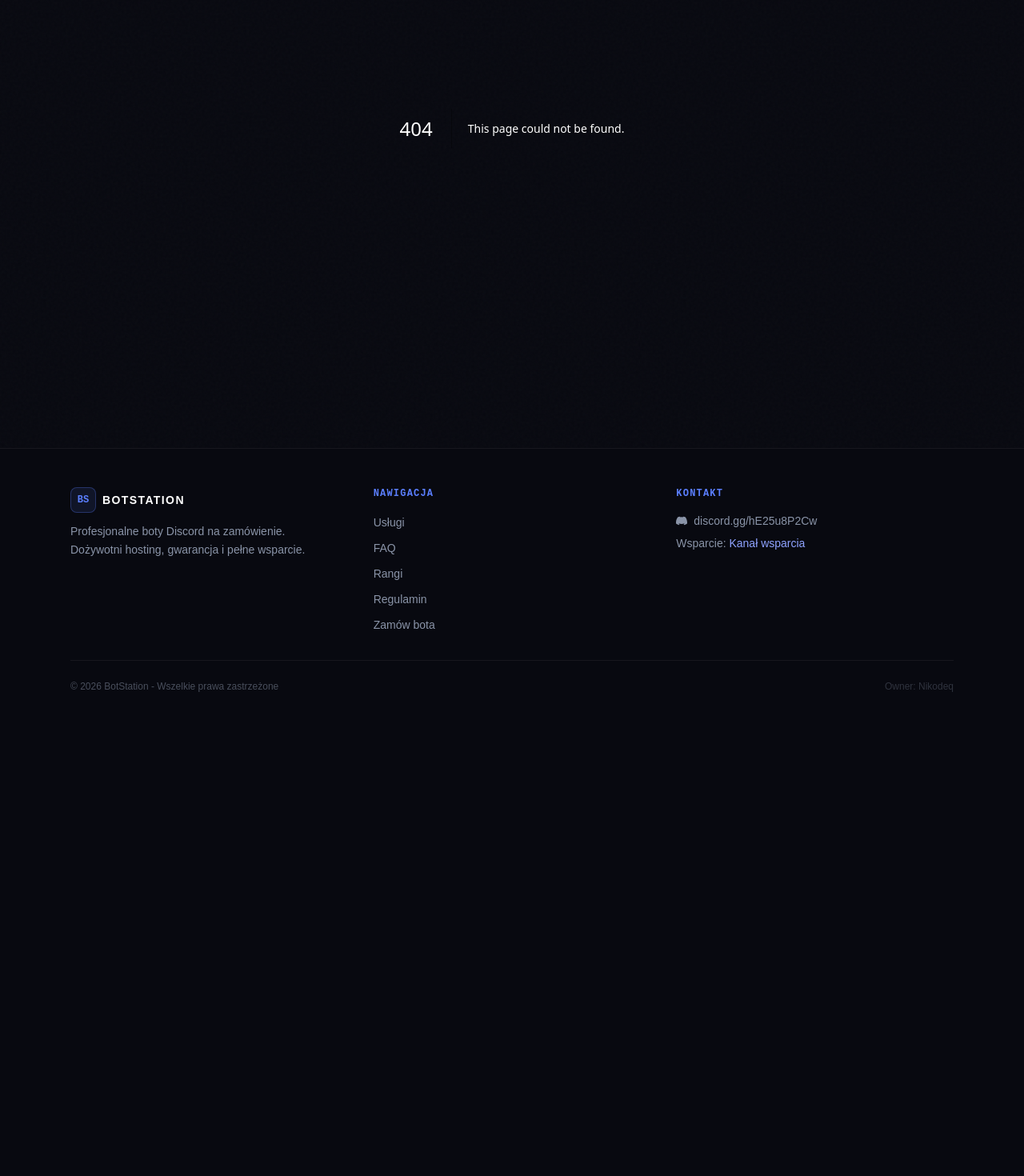
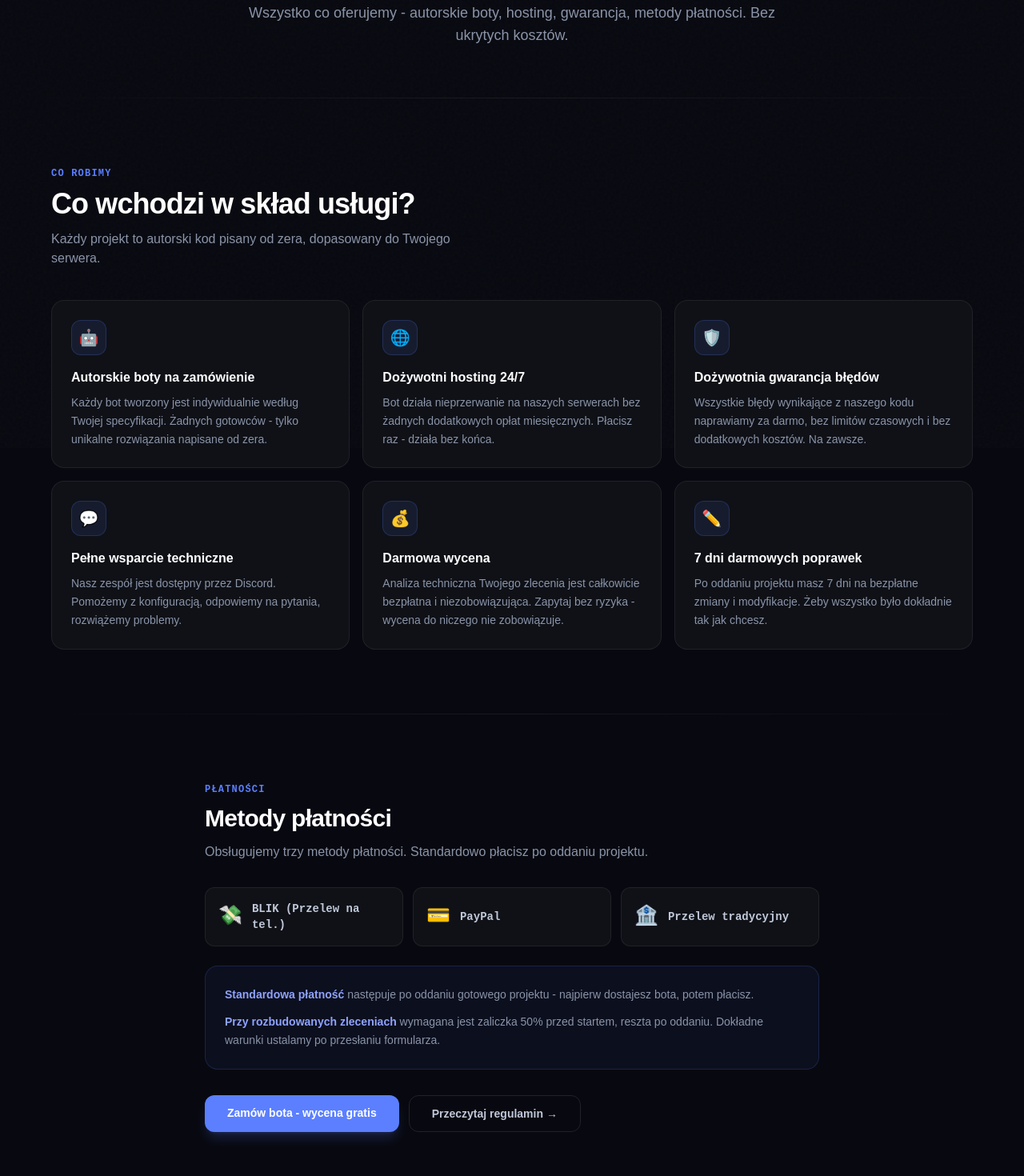
Before and after one commit to Nikodeq654/BotStation-v2, a Next.js app: page /app/uslugi in a window 1280 px wide. Before the commit this address had no page. Shown: the part 240-1710 px from the top of the page at 80% size. Before the commit the page ends 1154 px from the top, so only its background shows below. Built offline with nearby package versions, Linux system fonts and the light colour scheme.

Commit message:
Create page.tsx

```diff
--- /dev/null
+++ b/app/app/uslugi/page.tsx
@@ -0,0 +1,95 @@
+import Link from 'next/link'
+import PageHeader from '@/components/PageHeader'
+import type { Metadata } from 'next'
+
+export const metadata: Metadata = {
+  title: 'Usługi - BotStation',
+  description: 'Autorskie boty Discord na zamówienie. Dożywotni hosting 24/7, gwarancja, 7 dni poprawek. Darmowa wycena.',
+}
+
+const features = [
+  { icon: '🤖', title: 'Autorskie boty na zamówienie', desc: 'Każdy bot tworzony jest indywidualnie według Twojej specyfikacji. Żadnych gotowców - tylko unikalne rozwiązania napisane od zera.' },
+  { icon: '🌐', title: 'Dożywotni hosting 24/7', desc: 'Bot działa nieprzerwanie na naszych serwerach bez żadnych dodatkowych opłat miesięcznych. Płacisz raz - działa bez końca.' },
+  { icon: '🛡️', title: 'Dożywotnia gwarancja błędów', desc: 'Wszystkie błędy wynikające z naszego kodu naprawiamy za darmo, bez limitów czasowych i bez dodatkowych kosztów. Na zawsze.' },
+  { icon: '💬', title: 'Pełne wsparcie techniczne', desc: 'Nasz zespół jest dostępny przez Discord. Pomożemy z konfiguracją, odpowiemy na pytania, rozwiążemy problemy.' },
+  { icon: '💰', title: 'Darmowa wycena', desc: 'Analiza techniczna Twojego zlecenia jest całkowicie bezpłatna i niezobowiązująca. Zapytaj bez ryzyka - wycena do niczego nie zobowiązuje.' },
+  { icon: '✏️', title: '7 dni darmowych poprawek', desc: 'Po oddaniu projektu masz 7 dni na bezpłatne zmiany i modyfikacje. Żeby wszystko było dokładnie tak jak chcesz.' },
+]
+
+const payments = [
+  { icon: '💸', label: 'BLIK (Przelew na tel.)' },
+  { icon: '💳', label: 'PayPal' },
+  { icon: '🏦', label: 'Przelew tradycyjny' },
+]
+
+export default function UslugiPage() {
+  return (
+    <>
+      <PageHeader
+        label="Nasza oferta"
+        title="Usługi i warunki"
+        description="Wszystko co oferujemy - autorskie boty, hosting, gwarancja, metody płatności. Bez ukrytych kosztów."
+      />
+
+      <div className="h-px bg-gradient-to-r from-transparent via-white/[0.07] to-transparent" />
+
+      <section className="py-20 px-4">
+        <div className="max-w-6xl mx-auto">
+          <div className="mb-10">
+            <span className="font-mono text-xs font-bold tracking-widest uppercase text-accent">Co robimy</span>
+            <h2 className="font-display text-3xl sm:text-4xl font-bold tracking-tight text-white mt-2 mb-3">Co wchodzi w skład usługi?</h2>
+            <p className="text-silver2 max-w-lg">Każdy projekt to autorski kod pisany od zera, dopasowany do Twojego serwera.</p>
+          </div>
+
+          <div className="grid grid-cols-1 sm:grid-cols-2 lg:grid-cols-3 gap-4">
+            {features.map((f, i) => (
+              <div key={i} className="group bg-bg2 border border-white/[0.07] hover:border-accent/20 rounded-2xl p-6 transition-all duration-200 hover:-translate-y-1 relative overflow-hidden">
+                <div className="absolute inset-x-0 top-0 h-px bg-gradient-to-r from-transparent via-accent/40 to-transparent opacity-0 group-hover:opacity-100 transition-opacity" />
+                <div className="w-11 h-11 rounded-xl bg-accent/10 border border-accent/20 flex items-center justify-center text-xl mb-4">{f.icon}</div>
+                <h3 className="font-display font-bold text-white text-base mb-2">{f.title}</h3>
+                <p className="text-sm text-silver2 leading-relaxed">{f.desc}</p>
+              </div>
+            ))}
+          </div>
+        </div>
+      </section>
+
+      <div className="h-px bg-gradient-to-r from-transparent via-white/[0.07] to-transparent" />
+
+      <section className="py-20 px-4">
+        <div className="max-w-3xl mx-auto">
+          <span className="font-mono text-xs font-bold tracking-widest uppercase text-accent">Płatności</span>
+          <h2 className="font-display text-3xl font-bold tracking-tight text-white mt-2 mb-3">Metody płatności</h2>
+          <p className="text-silver2 mb-8">Obsługujemy trzy metody płatności. Standardowo płacisz po oddaniu projektu.</p>
+
+          <div className="grid grid-cols-1 sm:grid-cols-3 gap-3 mb-6">
+            {payments.map((p, i) => (
+              <div key={i} className="bg-bg2 border border-white/[0.07] hover:border-accent/20 rounded-xl p-4 flex items-center gap-3 font-mono text-sm font-semibold text-silver transition-colors">
+                <span className="text-2xl">{p.icon}</span>
+                {p.label}
+              </div>
+            ))}
+          </div>
+
+          <div className="bg-accent/[0.06] border border-accent/[0.18] rounded-2xl p-6">
+            <p className="text-sm text-silver2 leading-relaxed mb-3">
+              <span className="text-accent2 font-semibold">Standardowa płatność</span> następuje po oddaniu gotowego projektu - najpierw dostajesz bota, potem płacisz.
+            </p>
+            <p className="text-sm text-silver2 leading-relaxed">
+              <span className="text-accent2 font-semibold">Przy rozbudowanych zleceniach</span> wymagana jest zaliczka 50% przed startem, reszta po oddaniu. Dokładne warunki ustalamy po przesłaniu formularza.
+            </p>
+          </div>
+
+          <div className="flex flex-wrap gap-3 mt-8">
+            <Link href="/zamowienie" className="bg-accent hover:bg-accent2 text-white px-7 py-3 rounded-xl font-semibold text-sm transition-all hover:-translate-y-0.5 shadow-lg shadow-accent/20">
+              Zamów bota - wycena gratis
+            </Link>
+            <Link href="/regulamin" className="bg-transparent border border-white/10 hover:border-white/20 hover:bg-white/5 text-silver px-7 py-3 rounded-xl font-semibold text-sm transition-all">
+              Przeczytaj regulamin →
+            </Link>
+          </div>
+        </div>
+      </section>
+    </>
+  )
+}
```
